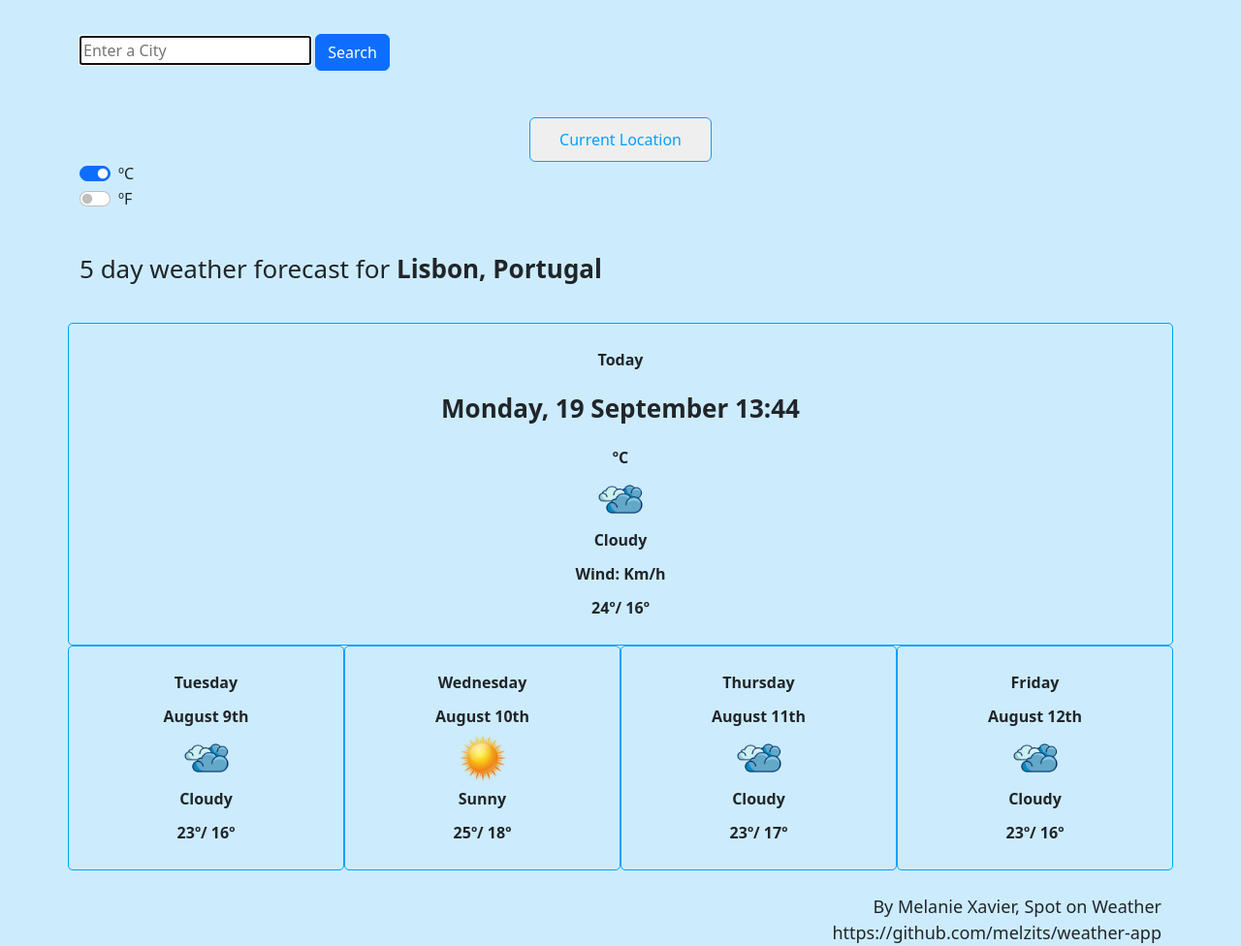
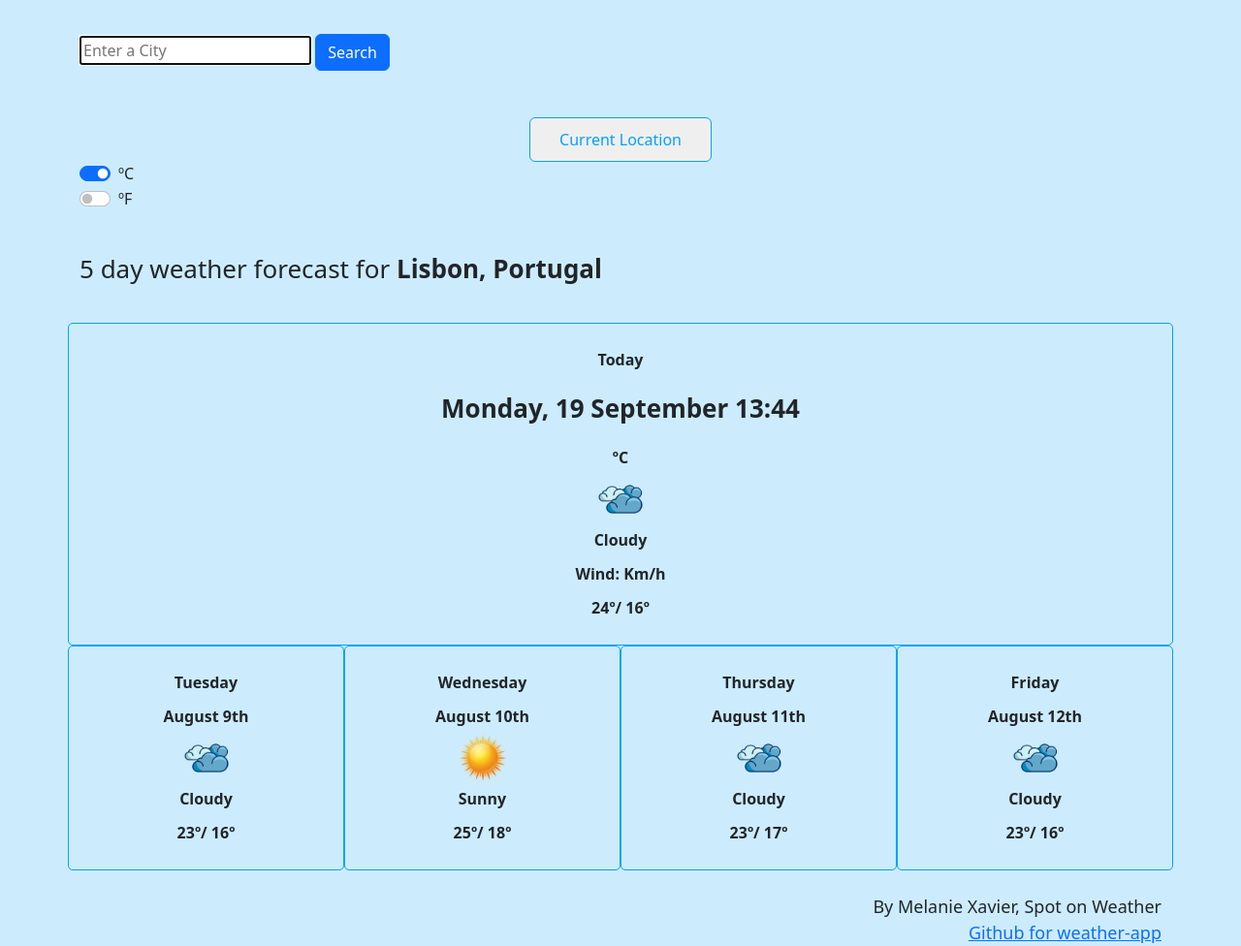
Before and after one commit to melzits/weather-app, a website built with Parcel: page index.html in a window 1280 px wide. Shown: the part 93-1069 px from the top of the page at 97% size. Built offline with nearby package versions, Linux system fonts and the light colour scheme; no server answers.

Commit message:
Added Github link

```diff
--- a/index.html
+++ b/index.html
@@ -105,7 +105,8 @@
                   <br />
                   <footer> By Melanie Xavier, Spot on Weather
                   <br />
-                  https://github.com/melzits/weather-app </footer>
+                  <a href ="https://github.com/melzits/weather-app" target="_blank" alt ="my github">Github for weather-app</a>
+                </footer>
                 </div>
               </div>
     <script src="src/index.js"></script>
```
